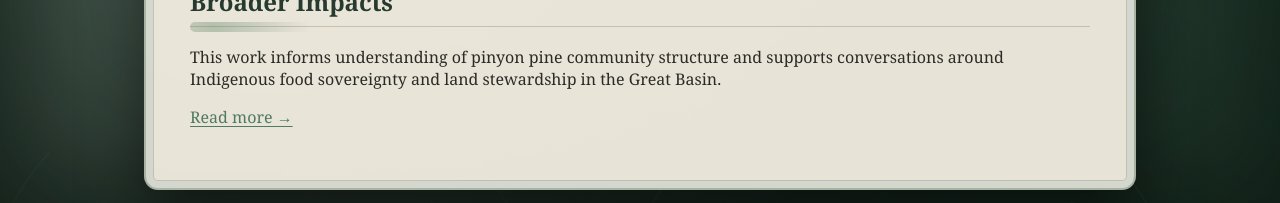
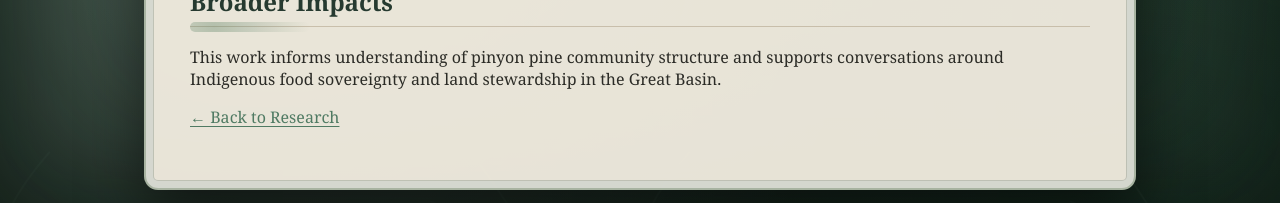
Before and after one commit to ChloeCollierAllen/ChloeCollierAllen.github.io, a Jekyll site: the page built from research/pinyon-pj-dynamics.md, in a window 1280 px wide and 900 px high, scrolled down 3129 px. Shown: the part 694-897 px from the top of the window. Built offline with Jekyll 4.4.1, drawn with Linux system fonts in a browser that asks for light colours.

Commit message:
Update pinyon-pj-dynamics.md

```diff
--- a/research/pinyon-pj-dynamics.md
+++ b/research/pinyon-pj-dynamics.md
@@ -178,4 +178,4 @@ Ongoing (2022–present)
 This work informs understanding of pinyon pine community structure and supports conversations
 around Indigenous food sovereignty and land stewardship in the Great Basin.
 
-<a href="/your-link" class="read-more">Read more →</a>
+[← Back to Research]({{ '/research/' | relative_url }})
```
